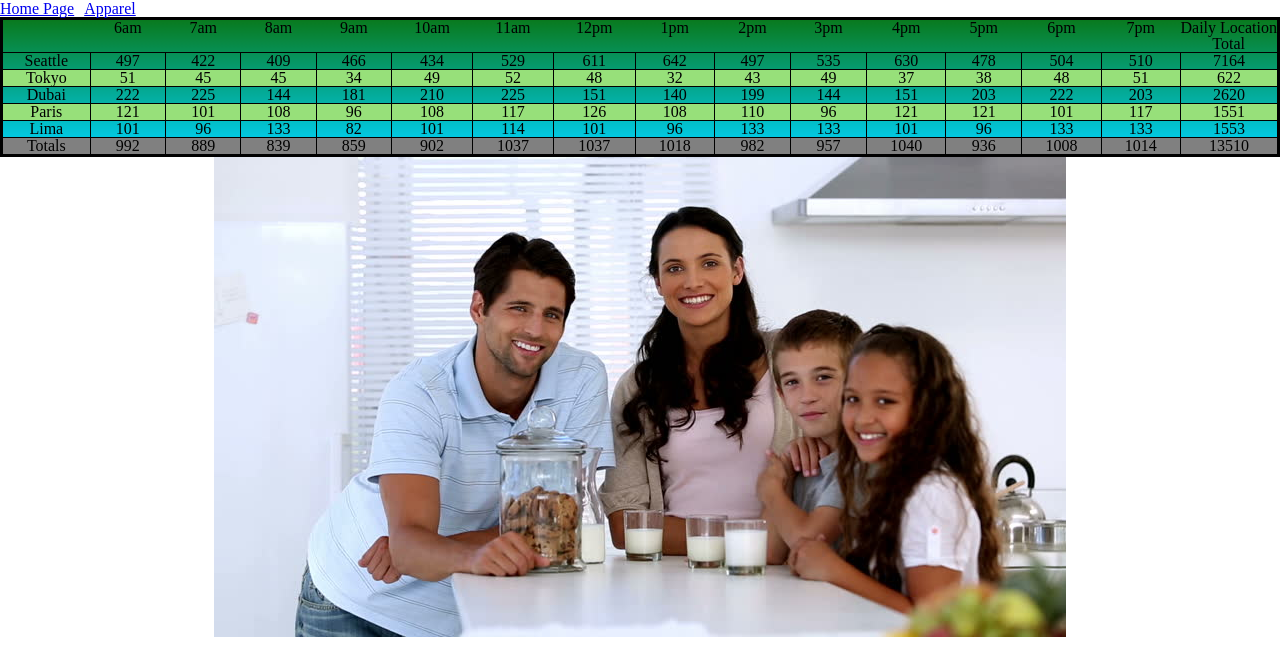
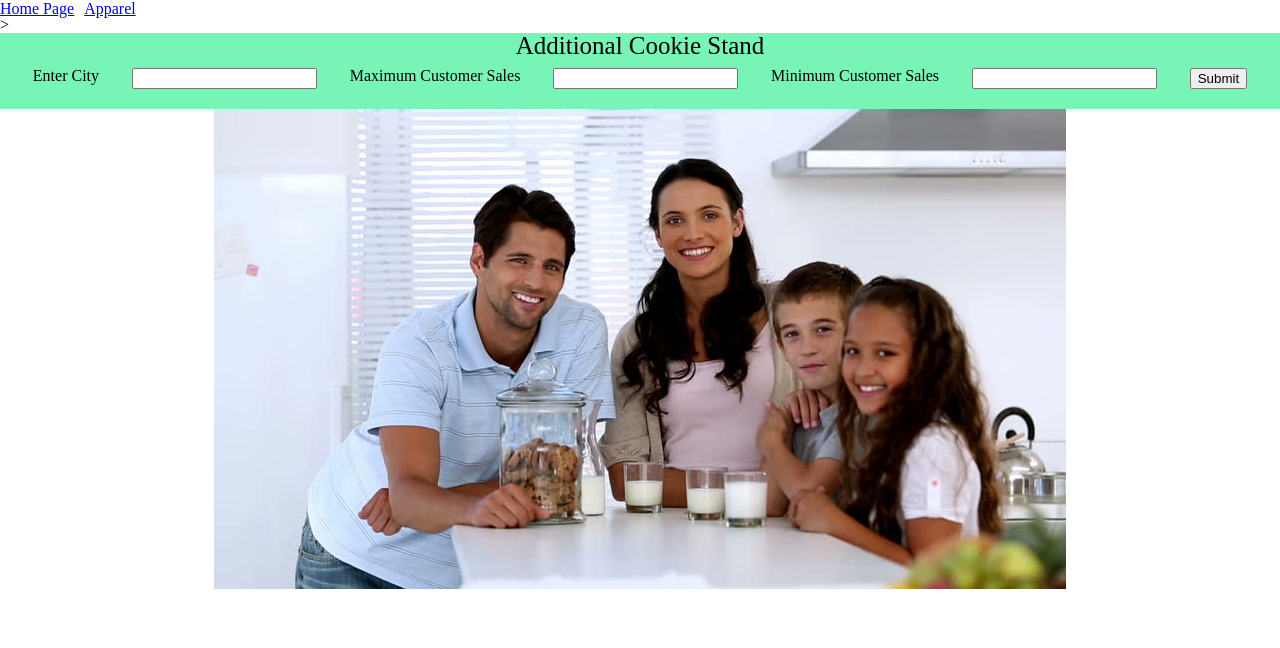
Before and after one commit to jyoung57/cookie-stand, a plain HTML site: page sales.html in a window 1280 px wide. Shown: the part 152-800 px from the top of the page. Drawn offline with Linux system fonts and the light colour scheme.

Commit message:
added form

```diff
--- a/css/style.css
+++ b/css/style.css
@@ -93,6 +93,25 @@ tfoot {
   background-color: #79f4b7;
 }
 
+form {
+  background-color: #79f4b7;
+}
+
+legend {
+  display: flex;
+  font-size: 25px;
+  text-align: center;
+  padding-bottom: 10px;
+}
+
+fieldset {
+  justify-content: space-evenly;
+  display: flex;
+  height: 50%;
+  background-color: #79f4b7;
+  padding-bottom: 20px;
+}
+
 nav ul {
   list-style: none;
   gap: 10px;
--- a/sales.html
+++ b/sales.html
@@ -17,9 +17,22 @@
           <li><a href="apparel.html">Apparel</a></li>
         </ul>
       </nav>
-    </div>
-  </header>
-  <main id="cities"></main>
+      </div>
+    </header>
+  <main>>
+    <form id="cookieStandAddition">
+      <fieldset>
+        <legend>Additional Cookie Stand</legend>
+        <label for="city-name">Enter City</label>
+        <input type="text" name="city-name"id="city-name">
+        <label for="maxCust">Maximum Customer Sales</label>
+        <input type="text" name="maxCust"id="maxCust">
+        <label for="minCust">Minimum Customer Sales</label>
+        <input type="text" name="minCust" id="minCust">
+        <button type="submit">Submit</button>
+      </fieldset>
+     </form>
+  </main>
 
     <footer><img src="images/family.jpg"alt="familyImage"></footer>
     <script src="js/app.js"></script>
```
